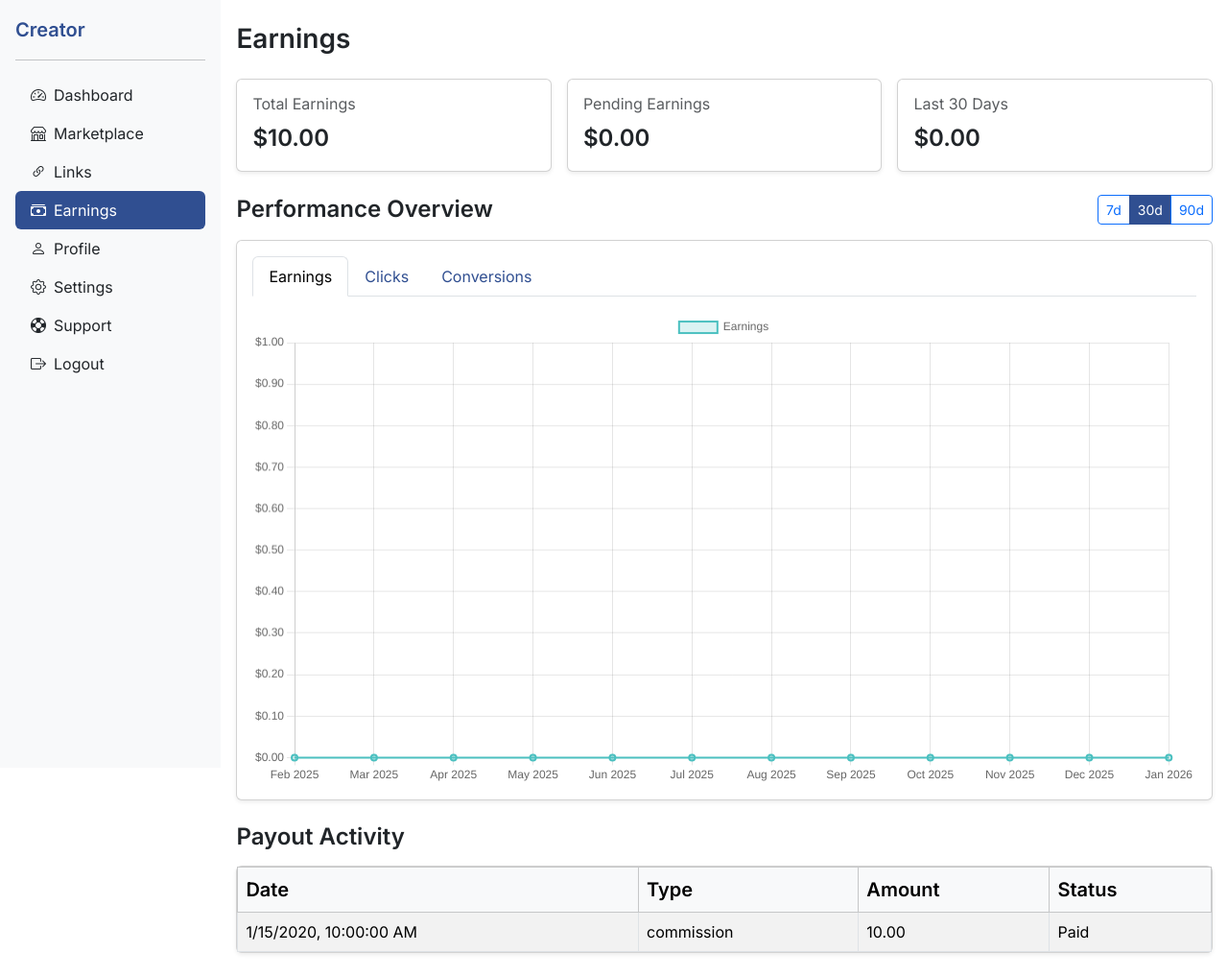
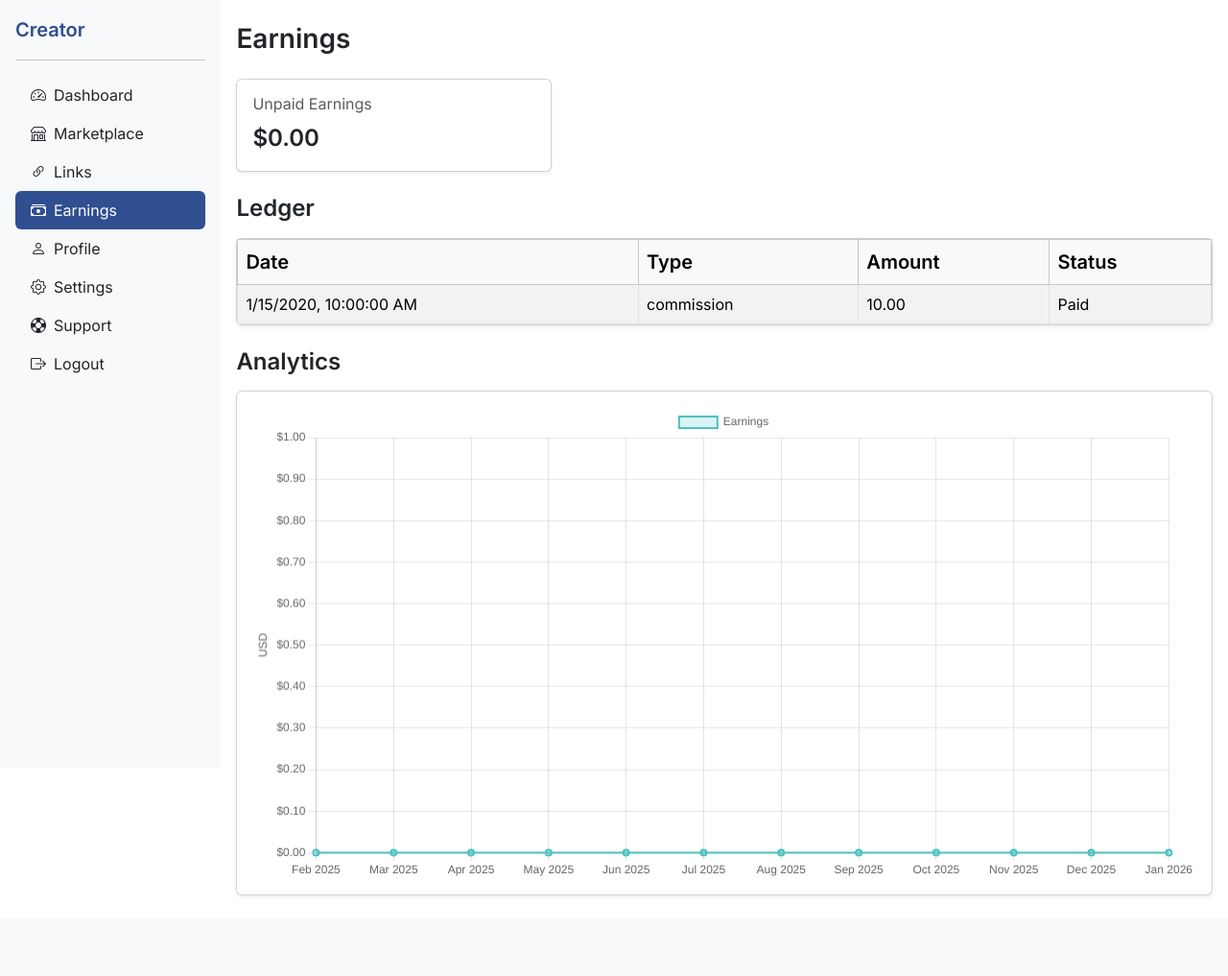
Before and after one commit to echang112368/badger, a Django app: page /creators/earnings/ in a window 1280 px wide. Shown: the whole page at 96% size. After the commit the page ends 933 px from the top, so only its background shows below. Run offline with Django 5.2, Linux system fonts and the light colour scheme; a user stored in the database is signed in; tables that the repository leaves empty hold one stand-in row (values such as "Sample post").

Commit message:
Revert "Update creator earnings layout and add totals with performance charts"

```diff
--- a/creators/views.py
+++ b/creators/views.py
@@ -10,7 +10,7 @@ from django.urls import reverse
 from django.db.models import Sum, Q, Count
 from django.db.models.functions import TruncMonth
 from django.utils import timezone
-from datetime import date, timedelta
+from datetime import date
 from decimal import Decimal, ROUND_HALF_UP
 
 from .models import CreatorMeta
@@ -42,12 +42,8 @@ def disp(message: str) -> None:
 def creator_earnings(request):
     balance = LedgerEntry.creator_balance(request.user)
     entries = LedgerEntry.objects.filter(creator=request.user).order_by("-timestamp")
-    commission_entries = LedgerEntry.objects.filter(
-        creator=request.user,
-        entry_type="commission",
-    )
     monthly_data = (
-        commission_entries
+        LedgerEntry.objects.filter(creator=request.user, entry_type="commission")
         .annotate(month=TruncMonth("timestamp"))
         .values("month")
         .annotate(total=Sum("amount"))
@@ -67,13 +63,6 @@ def creator_earnings(request):
     months.reverse()
     earnings_labels = [m.strftime("%b %Y") for m in months]
     earnings_totals = [monthly_totals.get(m, 0.0) for m in months]
-    last_30_days_start = timezone.now() - timedelta(days=30)
-    total_earnings = commission_entries.aggregate(total=Sum("amount"))["total"] or 0
-    last_30_days_earnings = (
-        commission_entries.filter(timestamp__gte=last_30_days_start)
-        .aggregate(total=Sum("amount"))["total"]
-        or 0
-    )
     return render(
         request,
         "creators/earnings.html",
@@ -82,8 +71,6 @@ def creator_earnings(request):
             "ledger_entries": entries,
             "earnings_labels": earnings_labels,
             "earnings_totals": earnings_totals,
-            "total_earnings": float(total_earnings),
-            "last_30_days_earnings": float(last_30_days_earnings),
         },
     )
 
--- a/templates/creators/earnings.html
+++ b/templates/creators/earnings.html
@@ -7,68 +7,15 @@
         <div class="col-md-4">
             <div class="card shadow-sm rounded h-100">
                 <div class="card-body">
-                    <h6 class="text-muted">Total Earnings</h6>
-                    <p class="fs-4 fw-semibold mb-0">${{ total_earnings|floatformat:2 }}</p>
-                </div>
-            </div>
-        </div>
-        <div class="col-md-4">
-            <div class="card shadow-sm rounded h-100">
-                <div class="card-body">
-                    <h6 class="text-muted">Pending Earnings</h6>
-                    <p class="fs-4 fw-semibold mb-0">${{ balance|floatformat:2 }}</p>
-                </div>
-            </div>
-        </div>
-        <div class="col-md-4">
-            <div class="card shadow-sm rounded h-100">
-                <div class="card-body">
-                    <h6 class="text-muted">Last 30 Days</h6>
-                    <p class="fs-4 fw-semibold mb-0">${{ last_30_days_earnings|floatformat:2 }}</p>
+                    <h6 class="text-muted">Unpaid Earnings</h6>
+                    <p class="fs-4 fw-semibold mb-0">${{ balance }}</p>
                 </div>
             </div>
         </div>
     </div>
 
     <div class="mb-4">
-        <div class="d-flex flex-wrap align-items-center justify-content-between gap-3 mb-3">
-            <h2 class="fw-bold fs-4 mb-0">Performance Overview</h2>
-            <div class="btn-group btn-group-sm" role="group" aria-label="Time range">
-                <button type="button" class="btn btn-outline-primary">7d</button>
-                <button type="button" class="btn btn-primary">30d</button>
-                <button type="button" class="btn btn-outline-primary">90d</button>
-            </div>
-        </div>
-        <div class="card shadow-sm rounded">
-            <div class="card-body">
-                <ul class="nav nav-tabs mb-3" id="earnings-tabs" role="tablist">
-                    <li class="nav-item" role="presentation">
-                        <button class="nav-link active" id="earnings-tab" data-bs-toggle="tab" data-bs-target="#earnings-panel" type="button" role="tab" aria-controls="earnings-panel" aria-selected="true">Earnings</button>
-                    </li>
-                    <li class="nav-item" role="presentation">
-                        <button class="nav-link" id="clicks-tab" data-bs-toggle="tab" data-bs-target="#clicks-panel" type="button" role="tab" aria-controls="clicks-panel" aria-selected="false">Clicks</button>
-                    </li>
-                    <li class="nav-item" role="presentation">
-                        <button class="nav-link" id="conversions-tab" data-bs-toggle="tab" data-bs-target="#conversions-panel" type="button" role="tab" aria-controls="conversions-panel" aria-selected="false">Conversions</button>
-                    </li>
-                </ul>
-                <div class="tab-content">
-                    <div class="tab-pane fade show active" id="earnings-panel" role="tabpanel" aria-labelledby="earnings-tab">
-                        <canvas id="earningsChart"></canvas>
-                    </div>
-                    <div class="tab-pane fade" id="clicks-panel" role="tabpanel" aria-labelledby="clicks-tab">
-                        <canvas id="clicksChart"></canvas>
-                    </div>
-                    <div class="tab-pane fade" id="conversions-panel" role="tabpanel" aria-labelledby="conversions-tab">
-                        <canvas id="conversionsChart"></canvas>
-                    </div>
-                </div>
-            </div>
-        </div>
-    </div>
-
-    <div class="mb-4">
-        <h2 class="fw-bold fs-4 mb-3">Payout Activity</h2>
+        <h2 class="fw-bold fs-4 mb-3">Ledger</h2>
         <div class="card shadow-sm rounded">
             <div class="card-body p-0">
                 <table class="table table-striped table-bordered mb-0 w-100">
@@ -89,10 +36,18 @@
                             <td>{{ entry.paid|yesno:"Paid,Unpaid" }}</td>
                         </tr>
                         {% empty %}
-                        <tr><td colspan="4">Your earnings will appear here once customers complete purchases using your links.</td></tr>
+                        <tr><td colspan="4">No transactions.</td></tr>
                         {% endfor %}
                     </tbody>
                 </table>
+            </div>
+        </div>
+    </div>
+    <div class="mb-4">
+        <h2 class="fw-bold fs-4 mb-3">Analytics</h2>
+        <div class="card shadow-sm rounded">
+            <div class="card-body">
+                <canvas id="earningsChart"></canvas>
             </div>
         </div>
     </div>
@@ -106,23 +61,19 @@
             style: 'currency',
             currency: 'USD',
         });
-        const clicksData = earningsData.map((value) => Math.round(value * 12));
-        const conversionsData = earningsData.map((value) => Math.round(value * 2));
-
-        const makeLineChart = (canvasId, label, data, color, formatAsCurrency) => {
-            const ctx = document.getElementById(canvasId).getContext('2d');
-            return new Chart(ctx, {
+        const ctx = document.getElementById('earningsChart').getContext('2d');
+        new Chart(ctx, {
             type: 'line',
             data: {
                 labels: earningsLabels,
                 datasets: [{
-                        label,
-                        data,
-                        backgroundColor: color.replace('1)', '0.2)'),
-                        borderColor: color,
+                    label: 'Earnings',
+                    data: earningsData,
+                    backgroundColor: 'rgba(75, 192, 192, 0.2)',
+                    borderColor: 'rgba(75, 192, 192, 1)',
                     borderWidth: 2,
                     fill: true,
-                        tension: 0.3,
+                    tension: 0.3
                 }]
             },
             options: {
@@ -130,19 +81,16 @@
                     y: {
                         beginAtZero: true,
                         ticks: {
-                                callback: (value) => (
-                                    formatAsCurrency ? usdFormatter.format(value) : value
-                                ),
+                            callback: (value) => usdFormatter.format(value),
                         },
+                        title: {
+                            display: true,
+                            text: 'USD',
+                        }
                     }
                 }
             }
         });
-        };
-
-        makeLineChart('earningsChart', 'Earnings', earningsData, 'rgba(75, 192, 192, 1)', true);
-        makeLineChart('clicksChart', 'Clicks', clicksData, 'rgba(48, 79, 145, 1)', false);
-        makeLineChart('conversionsChart', 'Conversions', conversionsData, 'rgba(126, 87, 194, 1)', false);
     </script>
 </section>
 {% endblock %}
```
Lines whose indentation alone changed are shown as unchanged.
